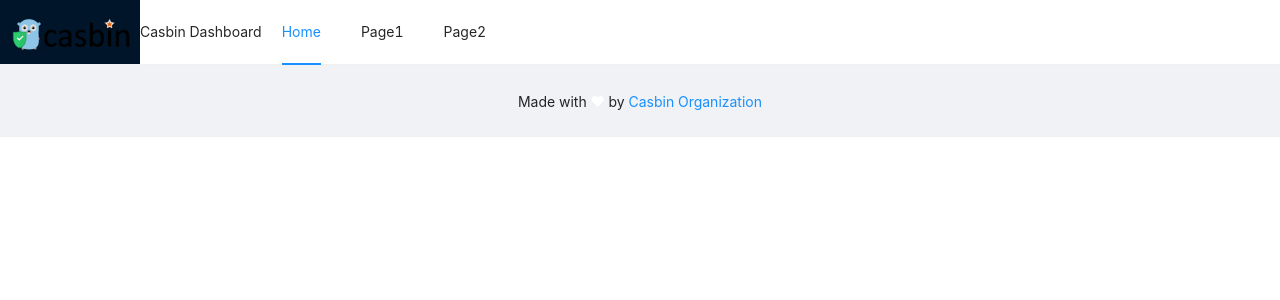
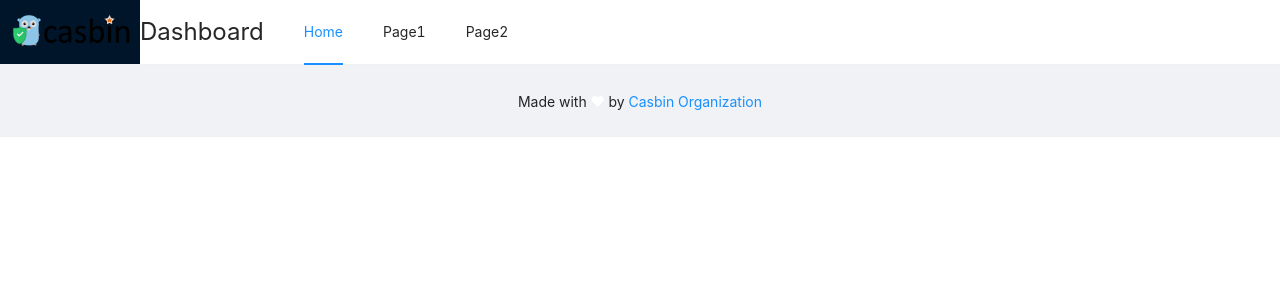
Before and after one commit to casbin/casbin-hub, a React (Create React App) app in the folder web/: page / in a window 1280 px wide. Shown: the top 300 px of the page. Built offline with nearby package versions, Linux system fonts and the light colour scheme; no server answers.

Commit message:
Improve NavBar UI.

```diff
--- a/web/src/App.js
+++ b/web/src/App.js
@@ -45,7 +45,7 @@ class App extends React.Component {
                   style={{lineHeight: '64px'}}
                   inlineCollapsed={false}
               >
-                <Text>Casbin Dashboard</Text>
+                <Text style={{marginRight: "20px", fontSize: "x-large"}}>Dashboard</Text>
 
                 <Menu.Item key="1">
                   <a href="/">
--- a/web/src/index.css
+++ b/web/src/index.css
@@ -18,6 +18,6 @@ code {
   width: 120px;
   height: 33px;
   /*background: rgba(0, 0, 0, 0.2);*/
-  margin: 18px 10px 16px 10px;
+  margin: 14px 10px 16px 10px;
   float: left;
 }
```
